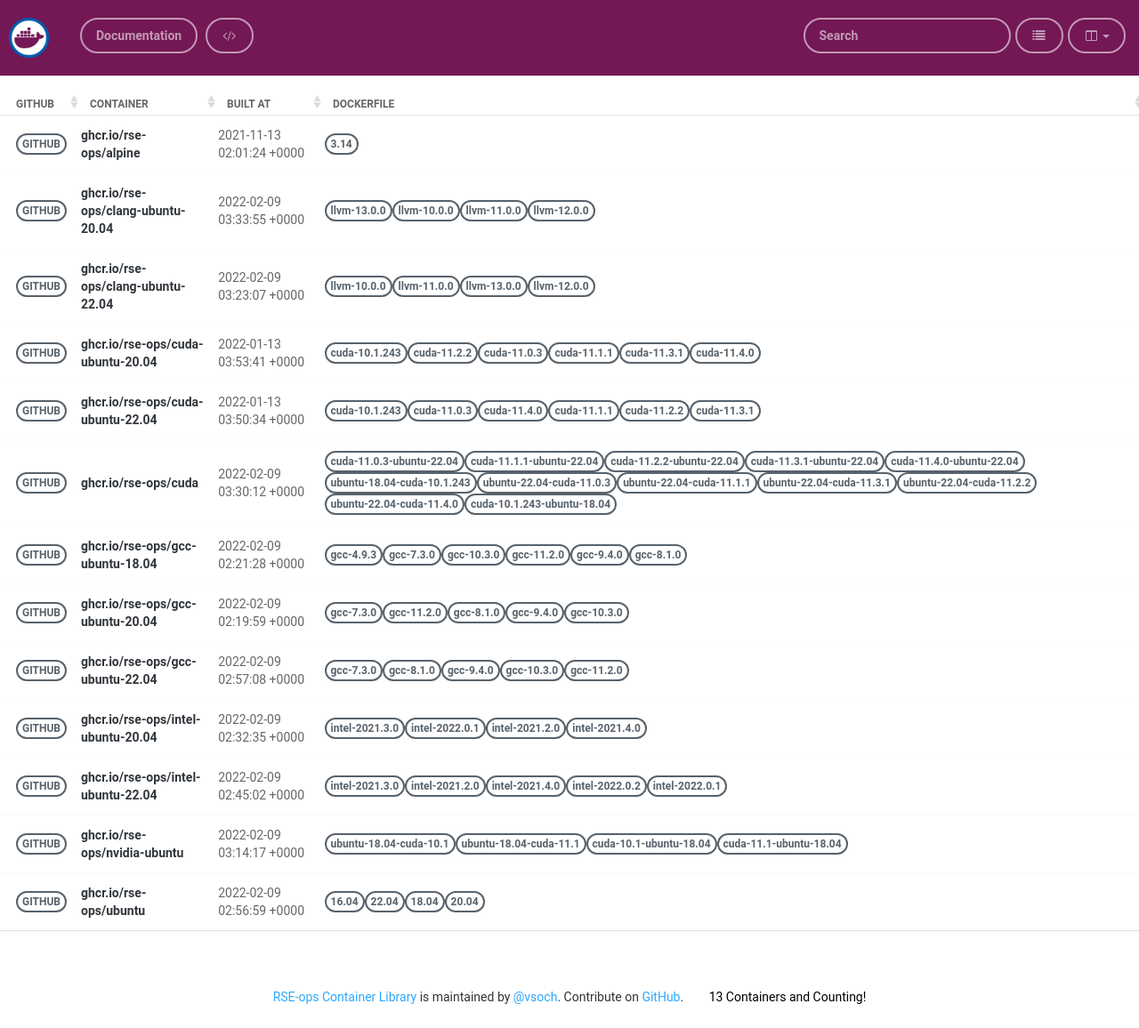
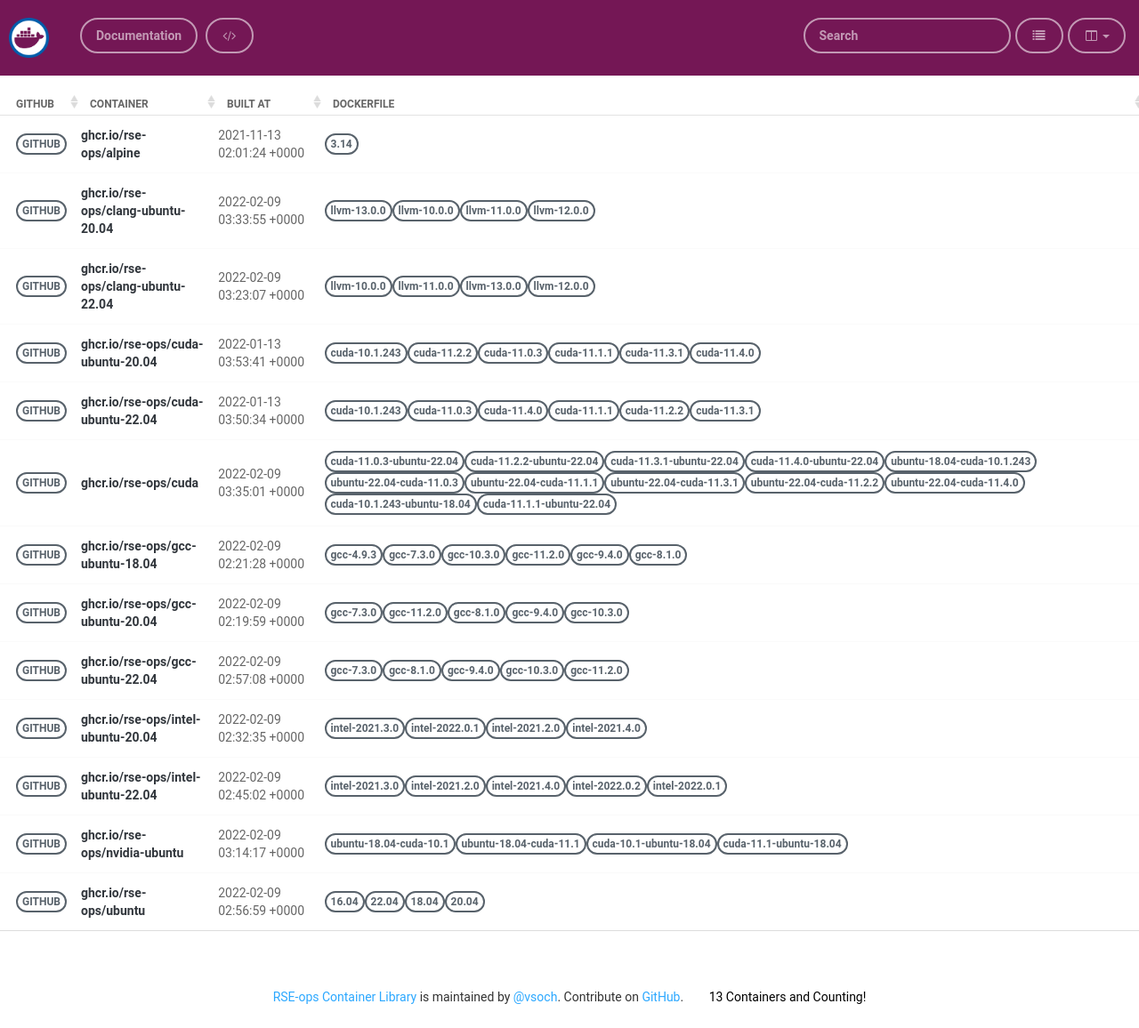
Before and after one commit to rse-ops/docker-images, a Jekyll site: the page built from pages/index.md, in a window 1280 px wide. Shown: the whole page at 89% size. Built offline with Jekyll 4.4.1, drawn with Linux system fonts in a browser that asks for light colours; nearby versions of some CDN libraries.

Commit message:
Automated push to update library 2022-02-09

```diff
--- a/_library/ghcr.io-rse-ops-cuda.md
+++ b/_library/ghcr.io-rse-ops-cuda.md
@@ -1,7 +1,7 @@
 ---
 layout: container
 name: ghcr.io/rse-ops/cuda
-updated_at: 2022-02-09 03:30:12.729145
+updated_at: 2022-02-09 03:35:01.362266
 
 
 container_url: https://github.com/orgs/rse-ops/packages/container/package/cuda
```
Also changed, not shown: other parts of _library/ghcr.io-rse-ops-cuda.md (+3 -3 lines).
